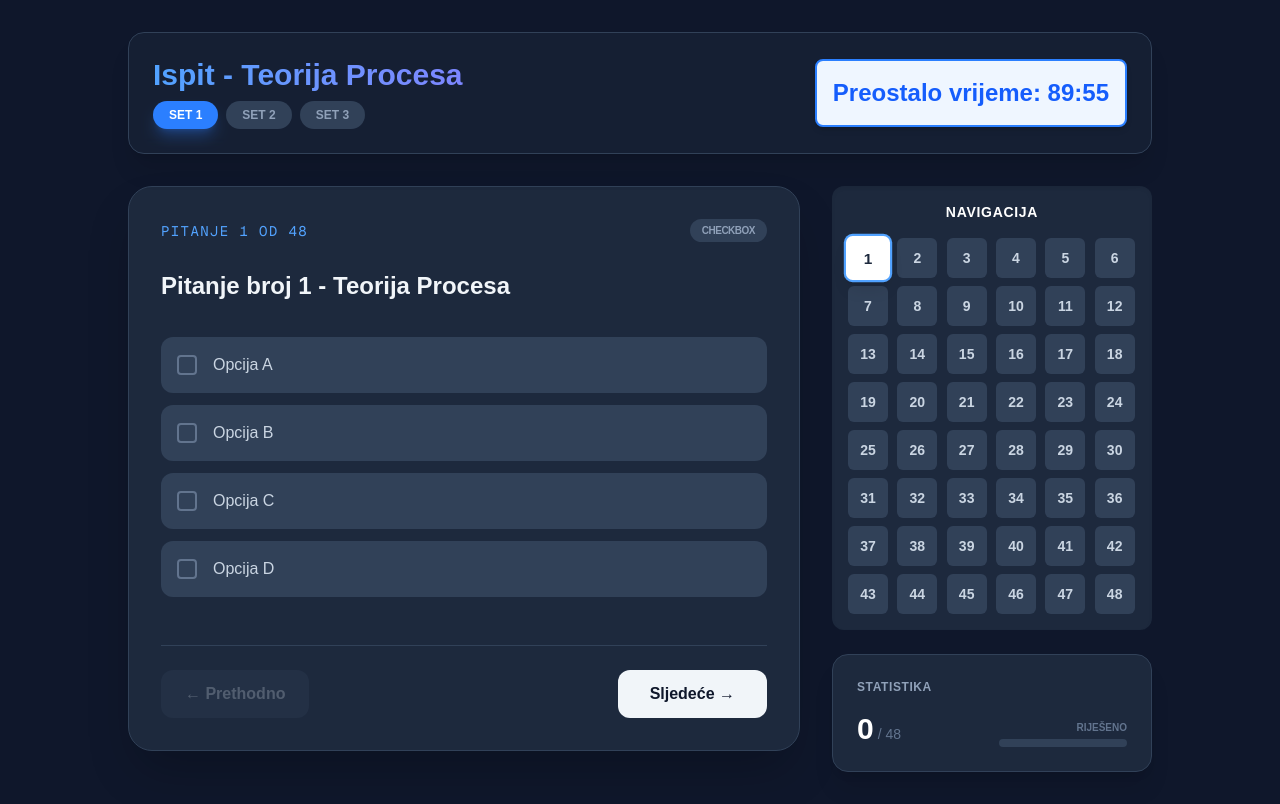
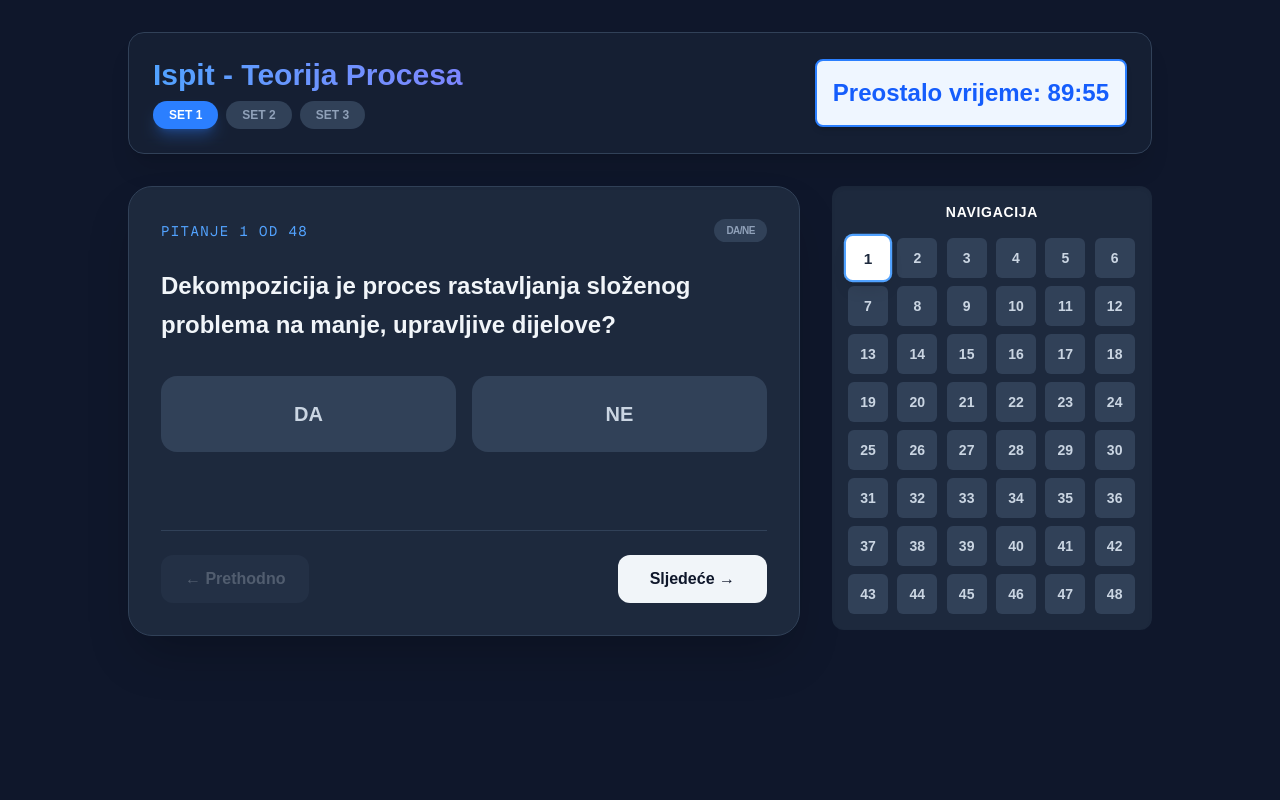
Before and after one commit to zerixmax/PyZ3RxAm, a Next.js app: page / in a window 1280 px wide. Built offline with nearby package versions, Linux system fonts and the light colour scheme.

Commit message:
feat: full 48 questions database and improved quiz logic

```diff
--- a/components/Quiz.js
+++ b/components/Quiz.js
@@ -1,43 +1,44 @@
 'use client';
 
-import { useState } from 'react';
+import { useState, useMemo } from 'react';
 import { examData } from '@/data/examData';
 import Timer from './Timer';
 import NavigationGrid from './NavigationGrid';
 import Results from './Results';
 
 export default function Quiz() {
-    const [currentSet, setCurrentSet] = useState(1);
+    const [currentSetKey, setCurrentSetKey] = useState('SET_1');
     const [currentQuestionIndex, setCurrentQuestionIndex] = useState(0);
     const [answers, setAnswers] = useState({});
     const [isFinished, setIsFinished] = useState(false);
 
-    const currentQuestion = examData.questions[currentQuestionIndex];
+    // Combine all questions for the grid (1-48) or handle per set?
+    // The user said "Tablica s brojevima od 1 do 48", but also "biras koji set ucitas".
+    // If we want 1-48 in the grid, we should probably flatten all sets.
+    const allQuestions = useMemo(() => {
+        return [...examData.SET_1, ...examData.SET_2, ...examData.SET_3];
+    }, []);
 
-    const handleSetChange = (set) => {
-        setCurrentSet(set);
-        // Reset answers when set changes? Or just keep them?
-        // Usually, changing a set in an exam context might change the correct answers,
-        // but the user might want to keep their current progress.
-        // Given the prompt mention: "Gumbima biraš koji set varijacija učitavaš",
-        // I'll keep the answers but they will be compared against the new set.
-    };
+    const currentQuestion = allQuestions[currentQuestionIndex];
 
     /* PyZ3R_waz_here - Logika za više točnih odgovora */
     const handleAnswer = (option) => {
-        if (currentQuestion.type === 'DANE') {
+        if (currentQuestion.type === 'boolean') {
             setAnswers({ ...answers, [currentQuestionIndex]: option });
         } else {
-            const currentSelection = answers[currentQuestionIndex] || [];
-            const newSelection = currentSelection.includes(option)
-                ? currentSelection.filter((item) => item !== option)
-                : [...currentSelection, option];
-            setAnswers({ ...answers, [currentQuestionIndex]: newSelection });
+            const currentAnswers = answers[currentQuestionIndex] || [];
+            let updated;
+            if (currentAnswers.includes(option)) {
+                updated = currentAnswers.filter(item => item !== option);
+            } else {
+                updated = [...currentAnswers, option];
+            }
+            setAnswers({ ...answers, [currentQuestionIndex]: updated });
         }
     };
 
     const nextQuestion = () => {
-        if (currentQuestionIndex < examData.questions.length - 1) {
+        if (currentQuestionIndex < allQuestions.length - 1) {
             setCurrentQuestionIndex(currentQuestionIndex + 1);
         }
     };
@@ -52,29 +53,38 @@ export default function Quiz() {
         setIsFinished(true);
     };
 
+    const jumpToSet = (setKey) => {
+        setCurrentSetKey(setKey);
+        const setFirstQuestionIndex = {
+            'SET_1': 0,
+            'SET_2': 16,
+            'SET_3': 32
+        };
+        setCurrentQuestionIndex(setFirstQuestionIndex[setKey]);
+    };
+
     if (isFinished) {
-        return <Results answers={answers} setIndex={currentSet} onRestart={() => window.location.reload()} />;
+        return <Results allQuestions={allQuestions} answers={answers} onRestart={() => window.location.reload()} />;
     }
 
     return (
         <div className="min-h-screen bg-slate-900 text-slate-100 p-4 md:p-8 flex flex-col items-center">
-            {/* Header section with Timer and Set Selection */}
             <div className="w-full max-w-5xl flex flex-col md:flex-row justify-between items-center mb-8 gap-6 backdrop-blur-sm bg-slate-800/50 p-6 rounded-2xl border border-slate-700 shadow-xl">
                 <div className="flex flex-col gap-2">
                     <h1 className="text-3xl font-bold bg-gradient-to-r from-blue-400 to-indigo-400 bg-clip-text text-transparent">
                         Ispit - Teorija Procesa
                     </h1>
                     <div className="flex gap-2">
-                        {[1, 2, 3].map((set) => (
+                        {['SET_1', 'SET_2', 'SET_3'].map((setKey, idx) => (
                             <button
-                                key={set}
-                                onClick={() => handleSetChange(set)}
-                                className={`px-4 py-1.5 rounded-full text-xs font-bold transition-all ${currentSet === set
-                                    ? 'bg-blue-500 text-white shadow-lg shadow-blue-500/30'
-                                    : 'bg-slate-700 text-slate-400 hover:bg-slate-600'
+                                key={setKey}
+                                onClick={() => jumpToSet(setKey)}
+                                className={`px-4 py-1.5 rounded-full text-xs font-bold transition-all ${(currentQuestionIndex >= idx * 16 && currentQuestionIndex < (idx + 1) * 16)
+                                        ? 'bg-blue-500 text-white shadow-lg shadow-blue-500/30'
+                                        : 'bg-slate-700 text-slate-400 hover:bg-slate-600'
                                     }`}
                             >
-                                SET {set}
+                                SET {idx + 1}
                             </button>
                         ))}
                     </div>
@@ -83,16 +93,15 @@ export default function Quiz() {
             </div>
 
             <div className="w-full max-w-5xl grid grid-cols-1 lg:grid-cols-12 gap-8 items-start">
-                {/* Main Question Area */}
                 <div className="lg:col-span-8 space-y-6">
-                    <div className="bg-slate-800 rounded-3xl p-8 border border-slate-700 shadow-2xl min-h-[400px] flex flex-col justify-between">
+                    <div className="bg-slate-800 rounded-3xl p-8 border border-slate-700 shadow-2xl min-h-[450px] flex flex-col justify-between">
                         <div>
                             <div className="flex justify-between items-center mb-6">
                                 <span className="text-blue-400 font-mono text-sm tracking-widest uppercase">
-                                    Pitanje {currentQuestionIndex + 1} od {examData.questions.length}
+                                    Pitanje {currentQuestionIndex + 1} od {allQuestions.length}
                                 </span>
                                 <span className="bg-slate-700 px-3 py-1 rounded-full text-[10px] font-bold uppercase tracking-tighter text-slate-400">
-                                    {currentQuestion.type}
+                                    {currentQuestion.type === 'boolean' ? 'DA/NE' : 'VIŠE TOČNIH'}
                                 </span>
                             </div>
 
@@ -100,17 +109,17 @@ export default function Quiz() {
                                 {currentQuestion.text}
                             </h2>
 
-                            {currentQuestion.type === 'DANE' ? (
+                            {currentQuestion.type === 'boolean' ? (
                                 <div className="flex gap-4">
                                     {['DA', 'NE'].map((option) => (
                                         <button
                                             key={option}
                                             onClick={() => handleAnswer(option)}
                                             className={`flex-1 py-6 rounded-2xl text-xl font-black transition-all transform active:scale-95 ${answers[currentQuestionIndex] === option
-                                                ? option === 'DA'
-                                                    ? 'bg-emerald-500 text-white shadow-lg shadow-emerald-500/40 ring-4 ring-emerald-500/20'
-                                                    : 'bg-rose-500 text-white shadow-lg shadow-rose-500/40 ring-4 ring-rose-500/20'
-                                                : 'bg-slate-700 text-slate-300 hover:bg-slate-600'
+                                                    ? option === 'DA'
+                                                        ? 'bg-emerald-500 text-white'
+                                                        : 'bg-rose-500 text-white'
+                                                    : 'bg-slate-700 text-slate-300 hover:bg-slate-600'
                                                 }`}
                                         >
                                             {option}
@@ -119,19 +128,19 @@ export default function Quiz() {
                                 </div>
                             ) : (
                                 <div className="grid grid-cols-1 gap-3">
-                                    {currentQuestion.sets[currentSet].options.map((option) => (
+                                    {currentQuestion.options.map((option) => (
                                         <button
                                             key={option}
                                             onClick={() => handleAnswer(option)}
                                             className={`w-full p-4 rounded-xl text-left font-medium transition-all flex items-center gap-4 ${(answers[currentQuestionIndex] || []).includes(option)
-                                                ? 'bg-blue-500 text-white shadow-lg shadow-blue-500/20 ring-2 ring-blue-400'
-                                                : 'bg-slate-700 text-slate-300 hover:bg-slate-600'
+                                                    ? 'bg-blue-500 text-white'
+                                                    : 'bg-slate-700 text-slate-300 hover:bg-slate-600'
                                                 }`}
                                         >
                                             <div className={`w-5 h-5 rounded border-2 flex items-center justify-center ${(answers[currentQuestionIndex] || []).includes(option) ? 'bg-white border-white' : 'border-slate-500'
                                                 }`}>
                                                 {(answers[currentQuestionIndex] || []).includes(option) && (
-                                                    <span className="text-blue-500 font-bold">✓</span>
+                                                    <span className="text-blue-500 font-bold text-xs">✓</span>
                                                 )}
                                             </div>
                                             {option}
@@ -145,22 +154,22 @@ export default function Quiz() {
                             <button
                                 onClick={prevQuestion}
                                 disabled={currentQuestionIndex === 0}
-                                className="px-6 py-3 rounded-xl font-bold bg-slate-700 text-slate-300 disabled:opacity-30 hover:bg-slate-600 transition-all"
+                                className="px-6 py-3 rounded-xl font-bold bg-slate-700 text-slate-300 disabled:opacity-30 hover:bg-slate-600"
                             >
                                 ← Prethodno
                             </button>
 
-                            {currentQuestionIndex === examData.questions.length - 1 ? (
+                            {currentQuestionIndex === allQuestions.length - 1 ? (
                                 <button
                                     onClick={handleFinish}
-                                    className="px-8 py-3 rounded-xl font-bold bg-gradient-to-r from-blue-500 to-indigo-600 text-white hover:shadow-lg hover:shadow-blue-500/30 transition-all"
+                                    className="px-8 py-3 rounded-xl font-bold bg-blue-500 text-white shadow-lg"
                                 >
                                     Završi Ispit
                                 </button>
                             ) : (
                                 <button
                                     onClick={nextQuestion}
-                                    className="px-8 py-3 rounded-xl font-bold bg-slate-100 text-slate-900 transition-all hover:bg-white"
+                                    className="px-8 py-3 rounded-xl font-bold bg-slate-100 text-slate-900 hover:bg-white"
                                 >
                                     Sljedeće →
                                 </button>
@@ -169,33 +178,13 @@ export default function Quiz() {
                     </div>
                 </div>
 
-                {/* Sidebar */}
                 <div className="lg:col-span-4 space-y-6">
                     <NavigationGrid
-                        totalQuestions={examData.questions.length}
+                        totalQuestions={allQuestions.length}
                         currentQuestionIndex={currentQuestionIndex}
                         onNavigate={setCurrentQuestionIndex}
                         answers={answers}
                     />
-
-                    <div className="bg-slate-800 p-6 rounded-2xl border border-slate-700 shadow-xl space-y-4">
-                        <h4 className="text-slate-400 text-xs font-bold uppercase tracking-wider">Statistika</h4>
-                        <div className="flex justify-between items-end">
-                            <div>
-                                <span className="text-3xl font-black text-white">{Object.keys(answers).length}</span>
-                                <span className="text-slate-500 text-sm ml-1">/ 48</span>
-                            </div>
-                            <div className="text-right">
-                                <p className="text-[10px] text-slate-500 uppercase font-bold">Riješeno</p>
-                                <div className="w-32 h-2 bg-slate-700 rounded-full mt-1 overflow-hidden">
-                                    <div
-                                        className="h-full bg-blue-500 transition-all duration-500"
-                                        style={{ width: `${(Object.keys(answers).length / 48) * 100}%` }}
-                                    />
-                                </div>
-                            </div>
-                        </div>
-                    </div>
                 </div>
             </div>
         </div>
--- a/data/examData.js
+++ b/data/examData.js
@@ -1,21 +1,58 @@
+/* PyZ3R_waz_here - Puni set pitanja za demo ispit */
+
 export const examData = {
-    questions: Array.from({ length: 48 }, (_, i) => ({
-        id: i + 1,
-        text: `Pitanje broj ${i + 1} - Teorija Procesa`,
-        type: i % 7 === 0 ? 'CHECKBOX' : 'DANE', // Mix of types
-        sets: {
-            1: {
-                correct: i % 7 === 0 ? ["Opcija A", "Opcija B"] : (i % 2 === 0 ? "DA" : "NE"),
-                options: i % 7 === 0 ? ["Opcija A", "Opcija B", "Opcija C", "Opcija D"] : null
-            },
-            2: {
-                correct: i % 7 === 0 ? ["Opcija C", "Opcija D"] : (i % 2 !== 0 ? "DA" : "NE"),
-                options: i % 7 === 0 ? ["Opcija A", "Opcija B", "Opcija C", "Opcija D"] : null
-            },
-            3: {
-                correct: i % 7 === 0 ? ["Opcija A", "Opcija D"] : "DA",
-                options: i % 7 === 0 ? ["Opcija A", "Opcija B", "Opcija C", "Opcija D"] : null
-            }
-        }
-    }))
+    "SET_1": [
+        { "id": 1, "type": "boolean", "text": "Dekompozicija je proces rastavljanja složenog problema na manje, upravljive dijelove?", "correct": "DA", "topic": "CT" },
+        { "id": 2, "type": "boolean", "text": "Je li Tuple (torka) mutable tip podataka?", "correct": "NE", "topic": "Python" },
+        { "id": 3, "type": "checkbox", "text": "Označite MUTABLE tipove podataka u Pythonu:", "options": ["Lista", "Tuple", "Rječnik", "String"], "correct": ["Lista", "Rječnik"], "topic": "Python" },
+        { "id": 4, "type": "boolean", "text": "U Djangu, 'Model' je zadužen za komunikaciju s bazom podataka?", "correct": "DA", "topic": "Django" },
+        { "id": 5, "type": "boolean", "text": "Služi li datoteka 'urls.py' u Djangu za definiranje HTML izgleda?", "correct": "NE", "topic": "Django" },
+        { "id": 6, "type": "checkbox", "text": "Što su stupovi računalnog razmišljanja?", "options": ["Dekompozicija", "Apstrakcija", "Kompilacija", "Algoritmi"], "correct": ["Dekompozicija", "Apstrakcija", "Algoritmi"], "topic": "CT" },
+        { "id": 7, "type": "boolean", "text": "Metoda .append() se koristi za dodavanje elemenata u rječnik (dict)?", "correct": "NE", "topic": "Python" },
+        { "id": 8, "type": "boolean", "text": "IoT uređaji koriste senzore za prikupljanje podataka iz okoline?", "correct": "DA", "topic": "IoT" },
+        { "id": 9, "type": "boolean", "text": "SQL naredba 'SELECT' služi za brisanje podataka iz tablice?", "correct": "NE", "topic": "SQL" },
+        { "id": 10, "type": "checkbox", "text": "Koje metode SQLite kursora služe za dohvat podataka?", "options": ["execute()", "fetchall()", "commit()", "fetchone()"], "correct": ["fetchall()", "fetchone()"], "topic": "SQL" },
+        { "id": 11, "type": "boolean", "text": "Python je interpretirani programski jezik?", "correct": "DA", "topic": "Python" },
+        { "id": 12, "type": "boolean", "text": "U Djangu, 'View' obrađuje logiku zahtjeva i vraća odgovor?", "correct": "DA", "topic": "Django" },
+        { "id": 13, "type": "checkbox", "text": "Koji operatori su logički operatori u Pythonu?", "options": ["and", "or", "not", "xor"], "correct": ["and", "or", "not"], "topic": "Python" },
+        { "id": 14, "type": "boolean", "text": "Svaka klasa u Pythonu mora imati __init__ metodu?", "correct": "NE", "topic": "Python" },
+        { "id": 15, "type": "boolean", "text": "Primarni ključ (Primary Key) u bazi mora biti jedinstven?", "correct": "DA", "topic": "SQL" },
+        { "id": 16, "type": "boolean", "text": "Metoda cursor.commit() služi za potvrđivanje promjena u bazi podataka?", "correct": "NE", "topic": "SQL" }
+    ],
+    "SET_2": [
+        { "id": 17, "type": "boolean", "text": "Apstrakcija je proces uklanjanja nebitnih detalja kako bi se fokusirali na bitne?", "correct": "DA", "topic": "CT" },
+        { "id": 18, "type": "boolean", "text": "Je li Set (skup) u Pythonu uređen niz elemenata?", "correct": "NE", "topic": "Python" },
+        { "id": 19, "type": "checkbox", "text": "Koje su karakteristike Tuplea?", "options": ["Immutable", "Uređen", "Dozvoljava duplikate", "Mutable"], "correct": ["Immutable", "Uređen", "Dozvoljava duplikate"], "topic": "Python" },
+        { "id": 20, "type": "boolean", "text": "Django koristi MVT (Model-View-Template) arhitekturu?", "correct": "DA", "topic": "Django" },
+        { "id": 21, "type": "boolean", "text": "Može li jedan Model u Djangu biti povezan s više tablica odjednom?", "correct": "NE", "topic": "Django" },
+        { "id": 22, "type": "checkbox", "text": "Što od navedenog spada u IoT komunikacijske protokole?", "options": ["MQTT", "HTTP", "Bluetooth", "PyZ3R"], "correct": ["MQTT", "HTTP", "Bluetooth"], "topic": "IoT" },
+        { "id": 23, "type": "boolean", "text": "Operator '//' u Pythonu služi za cjelobrojno dijeljenje?", "correct": "DA", "topic": "Python" },
+        { "id": 24, "type": "boolean", "text": "Senzor je izlazni (output) uređaj u IoT sustavu?", "correct": "NE", "topic": "IoT" },
+        { "id": 25, "type": "boolean", "text": "SQL naredba 'UPDATE' služi za promjenu postojećih podataka?", "correct": "DA", "topic": "SQL" },
+        { "id": 26, "type": "checkbox", "text": "Koje ključne riječi koristimo za rad s iznimkama u Pythonu?", "options": ["try", "except", "finally", "error"], "correct": ["try", "except", "finally"], "topic": "Python" },
+        { "id": 27, "type": "boolean", "text": "Liste u Pythonu se označavaju vitičastim zagradama {}?", "correct": "NE", "topic": "Python" },
+        { "id": 28, "type": "boolean", "text": "Static datoteke u Djangu služe za CSS i JavaScript?", "correct": "DA", "topic": "Django" },
+        { "id": 29, "type": "checkbox", "text": "Što definira dobru funkciju u Pythonu?", "options": ["Jedinstveno ime", "Ponovljivost", "Parametri", "Mora imati print"], "correct": ["Jedinstveno ime", "Ponovljivost", "Parametri"], "topic": "Python" },
+        { "id": 30, "type": "boolean", "text": "Sve varijable u Pythonu moraju biti deklarirane tipom podatka?", "correct": "NE", "topic": "Python" },
+        { "id": 31, "type": "boolean", "text": "Naredba 'WHERE' u SQL-u služi za filtriranje rezultata?", "correct": "DA", "topic": "SQL" },
+        { "id": 32, "type": "boolean", "text": "Metoda .strip() miče razmake samo s početka stringa?", "correct": "NE", "topic": "Python" }
+    ],
+    "SET_3": [
+        { "id": 33, "type": "boolean", "text": "Algoritamsko razmišljanje je stvaranje koraka za rješavanje problema?", "correct": "DA", "topic": "CT" },
+        { "id": 34, "type": "boolean", "text": "Rječnici u Pythonu (dict) su neuređene kolekcije do verzije 3.7?", "correct": "DA", "topic": "Python" },
+        { "id": 35, "type": "checkbox", "text": "Koji su načini otvaranja datoteke u Pythonu?", "options": ["'r'", "'w'", "'a'", "'x'"], "correct": ["'r'", "'w'", "'a'", "'x'"], "topic": "Python" },
+        { "id": 36, "type": "boolean", "text": "U Djangu, Admin sučelje se generira automatski na temelju modela?", "correct": "DA", "topic": "Django" },
+        { "id": 37, "type": "boolean", "text": "Može li Django raditi bez baze podataka?", "correct": "DA", "topic": "Django" },
+        { "id": 38, "type": "checkbox", "text": "Što čini jedan IoT sustav?", "options": ["Senzor", "Povezivost", "Obrada podataka", "Kuhalo za vodu"], "correct": ["Senzor", "Povezivost", "Obrada podataka"], "topic": "IoT" },
+        { "id": 39, "type": "boolean", "text": "Metoda .pop() miče zadnji element iz liste i vraća ga?", "correct": "DA", "topic": "Python" },
+        { "id": 40, "type": "boolean", "text": "Aktuatori u IoT sustavu pretvaraju električni signal u fizičku akciju?", "correct": "DA", "topic": "IoT" },
+        { "id": 41, "type": "boolean", "text": "Vanjski ključ (Foreign Key) povezuje dvije tablice u bazi?", "correct": "DA", "topic": "SQL" },
+        { "id": 42, "type": "checkbox", "text": "Koje su Django naredbe u terminalu?", "options": ["runserver", "makemigrations", "migrate", "startapp"], "correct": ["runserver", "makemigrations", "migrate", "startapp"], "topic": "Django" },
+        { "id": 43, "type": "boolean", "text": "Python podržava višestruko nasljeđivanje klasa?", "correct": "DA", "topic": "Python" },
+        { "id": 44, "type": "boolean", "text": "U SQL-u, 'NULL' označava nulu (0)?", "correct": "NE", "topic": "SQL" },
+        { "id": 45, "type": "checkbox", "text": "Koji tipovi podataka su IMMUTABLE?", "options": ["Tuple", "String", "Float", "Lista"], "correct": ["Tuple", "String", "Float"], "topic": "Python" },
+        { "id": 46, "type": "boolean", "text": "Datoteka __init__.py označava da je mapa zapravo Python paket?", "correct": "DA", "topic": "Python" },
+        { "id": 47, "type": "boolean", "text": "SQLite baza podataka zahtijeva poseban server proces?", "correct": "NE", "topic": "SQL" },
+        { "id": 48, "type": "boolean", "text": "Naredba 'break' izlazi iz trenutne petlje?", "correct": "DA", "topic": "Python" }
+    ]
 };
```
Also changed, not shown: components/Results.js (+8 -10 lines).
